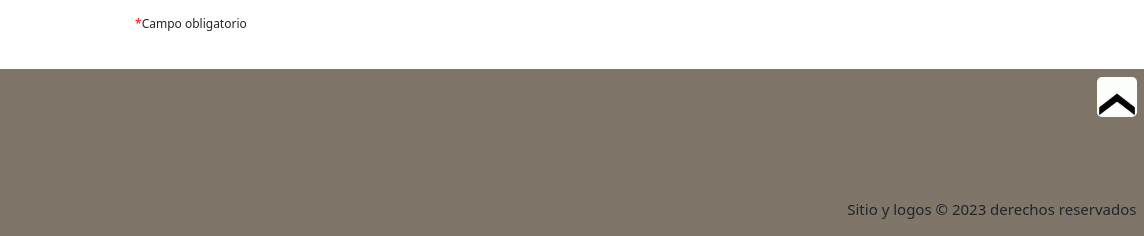
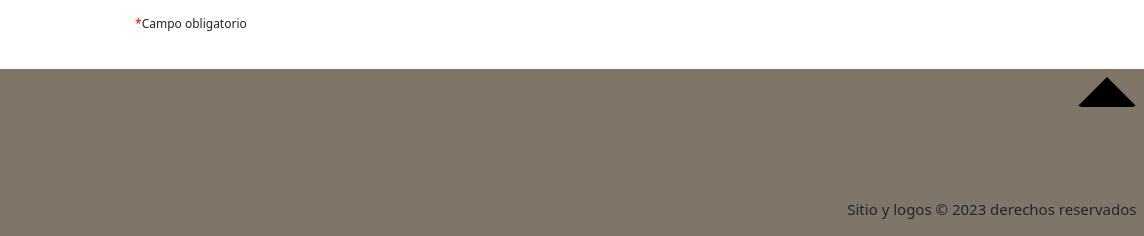
Before and after one commit to FerchoMagan/PreEntrega3RodriguezMagan, a plain HTML site: page paginas/contacto.html in a window 1280 px wide. Shown: the part 632-868 px from the top of the page, 136-1280 px from the left. Drawn offline with nearby package versions, Linux system fonts and the light colour scheme; a script that the page names is missing.

Commit message:
animacion

```diff
--- a/paginas/contacto.html
+++ b/paginas/contacto.html
@@ -107,7 +107,7 @@ redes<!DOCTYPE html>
                     </div>
                 </div>
                 <div class="subir">
-                    <a href="#topup" id="subir"><img class="flechita" alt="flecha,subir" src="../archivos/iconos/this-up.gif"></a>
+                    <a href="#topup"><div class="flechita"></div></a>
                 </div>
                 <div class="derechos">
                     <p>Sitio y logos © 2023 derechos reservados</p>
--- /dev/null
+++ b/sass/imports/_keyframes.scss
@@ -0,0 +1,5 @@
+@keyframes subir {
+    0% {transform: translate(0,0);}
+    50%{transform: translate(0px,5px);}
+    100%{transform: translate(0,0);}
+}
--- a/sass/imports/_layout.scss
+++ b/sass/imports/_layout.scss
@@ -56,12 +56,13 @@ footer {
     }
 
     .redes {
-            grid-column-start: 1;
-            display: flex;
-            align-items: flex-end;
-            padding-left: 2rem;
+        grid-column-start: 1;
+        display: flex;
+        align-items: flex-end;
+        padding-left: 2rem;
 
     }
+
     .derechos {
         grid-column-start: 2;
         grid-row-start: 2;
@@ -78,6 +79,17 @@ footer {
         justify-content: right;
         padding-right: 0.5em;
         padding-top: 0.5em;
+
+        .flechita {
+            width: 0;
+            height: 0;
+            border-left: 30px solid transparent;
+            border-right: 30px solid transparent;
+            border-bottom: 30px solid black;
+            animation-name: subir;
+            animation-iteration-count: infinite;
+            animation-duration: 1s;
+        }
     }
 }
 
--- a/sass/main.scss
+++ b/sass/main.scss
@@ -11,6 +11,7 @@ html {
 @import 'imports/layout';
 @import 'imports/barrainteraccion';
 @import 'imports/barravademecum';
+@import 'imports/keyframes';
 
 /*El normalizer esta incluido en el css de boostrap*/
 
@@ -106,7 +107,9 @@ titulo y el nav bar*/
         article {
             margin-top: 0.5em;
             margin-bottom: 0.5em;
-
+            p {
+                padding-right: 1em;
+            }
         }
 
     }
```
Also changed, not shown: index.html (+1 -1 lines), paginas/interacciones.html (+1 -1 lines), paginas/quienes_somos.html (+1 -1 lines), paginas/vademecum.html (+1 -1 lines), css/main.css, 1 other file.
